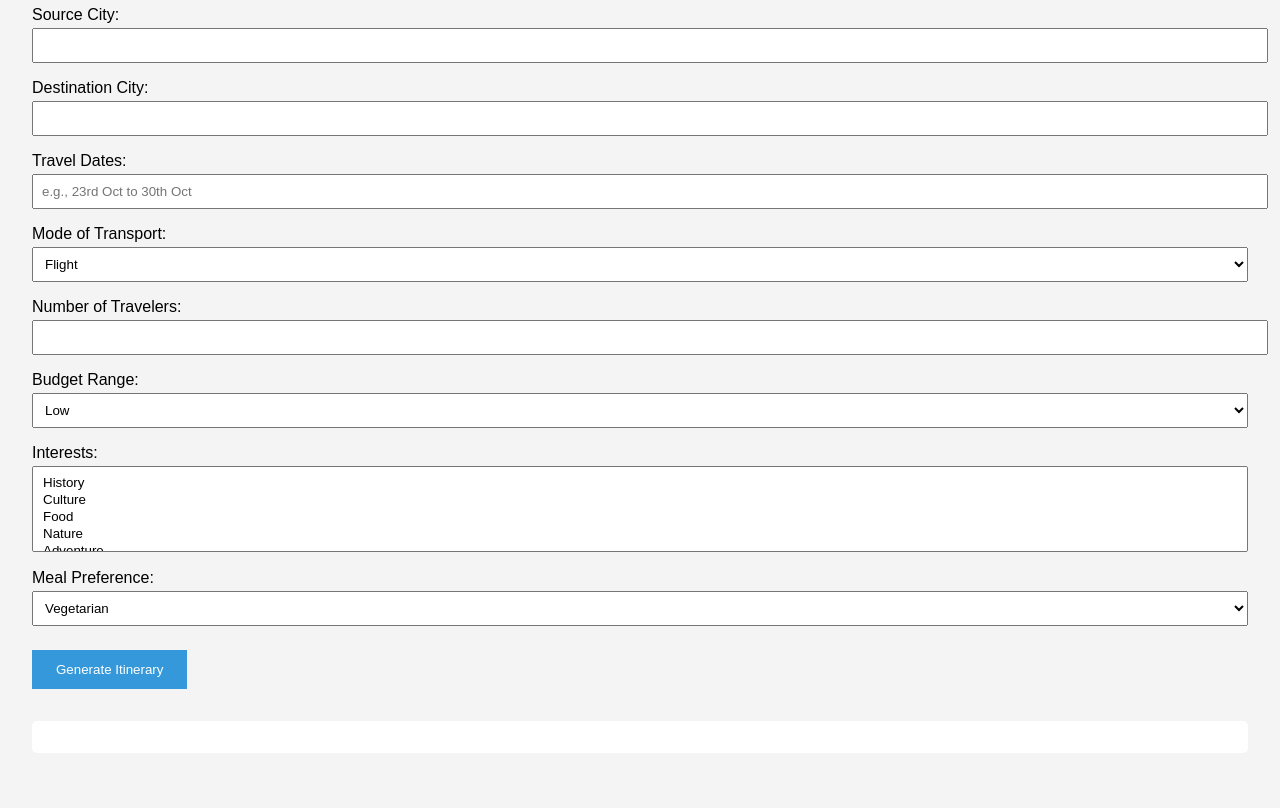
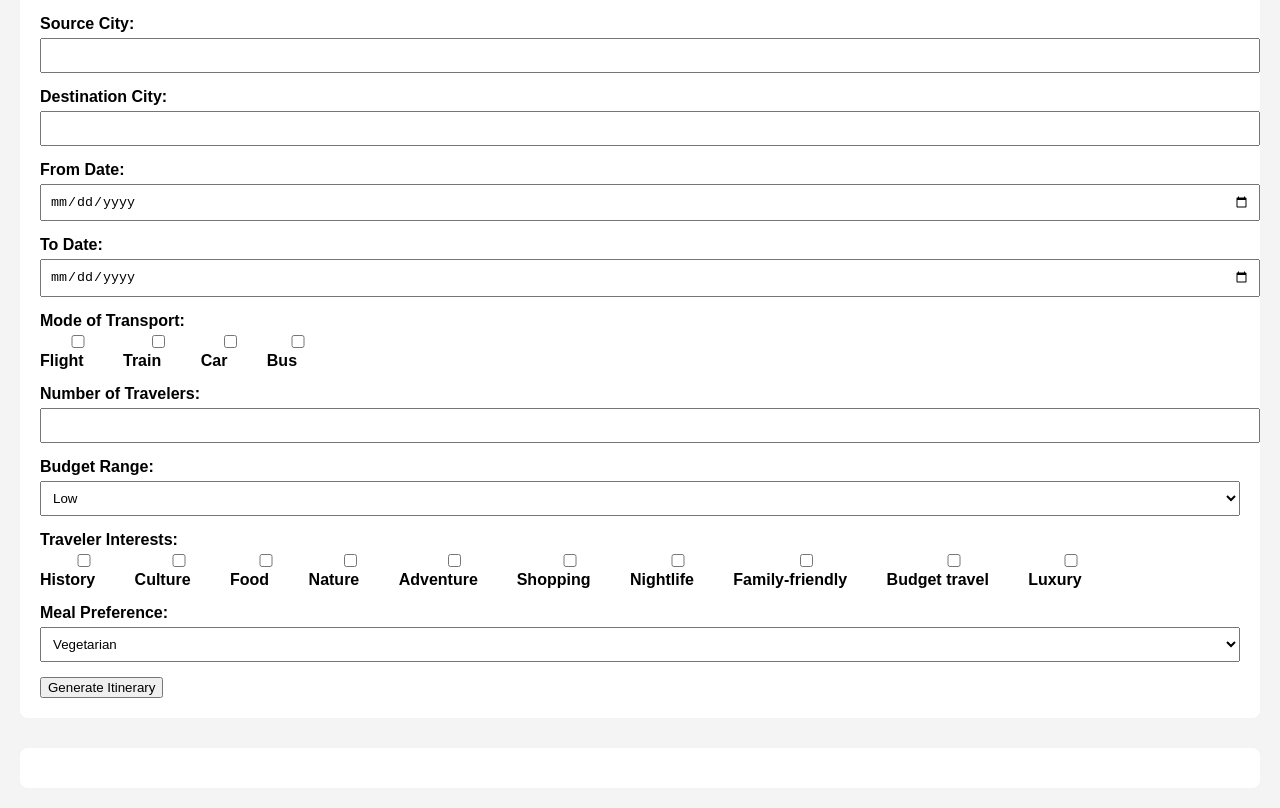
Before and after one commit to BinaSudeep/AI-Travel-Planner, a plain HTML site: page index.html in a window 1280 px wide. Shown: the part 85-893 px from the top of the page. Before the commit the page ends 870 px from the top, so only its background shows below. Drawn offline with Linux system fonts and the light colour scheme.

Commit message:
Add files via upload

```diff
--- a/index.html
+++ b/index.html
@@ -2,131 +2,144 @@
 <!DOCTYPE html>
 <html lang="en">
 <head>
-  <meta charset="UTF-8" />
-  <meta name="viewport" content="width=device-width, initial-scale=1.0"/>
+    <meta charset="UTF-8">
     <title>Travel Planner Assistant</title>
     <style>
         body {
             font-family: Arial, sans-serif;
-      margin: 2rem;
+            margin: 20px;
             background-color: #f4f4f4;
         }
         h1 {
             color: #2c3e50;
         }
+        form {
+            background-color: #ffffff;
+            padding: 20px;
+            border-radius: 8px;
+        }
+        .form-group {
+            margin-bottom: 15px;
+        }
         label {
-      display: block;
-      margin-top: 1rem;
+            font-weight: bold;
         }
-    input, select, textarea {
+        input, select {
             width: 100%;
-      padding: 0.5rem;
-      margin-top: 0.25rem;
+            padding: 8px;
+            margin-top: 5px;
         }
-    button {
-      margin-top: 1.5rem;
-      padding: 0.75rem 1.5rem;
-      background-color: #3498db;
-      color: white;
-      border: none;
-      cursor: pointer;
+        .checkbox-group {
+            display: flex;
+            flex-wrap: wrap;
         }
-    #itinerary {
-      margin-top: 2rem;
-      background-color: white;
-      padding: 1rem;
-      border-radius: 5px;
+        .checkbox-group label {
+            margin-right: 15px;
+        }
+        #itinerary-output {
+            margin-top: 30px;
+            background-color: #ffffff;
+            padding: 20px;
+            border-radius: 8px;
         }
     </style>
 </head>
 <body>
-  <h1>🌍 Travel Planner Assistant</h1>
-  <form id="travelForm">
-    <label>Source City:
-      <input type="text" id="source" required />
-    </label>
-    <label>Destination City:
-      <input type="text" id="destination" required />
-    </label>
-    <label>Travel Dates:
-      <input type="text" id="dates" placeholder="e.g., 23rd Oct to 30th Oct" required />
-    </label>
-    <label>Mode of Transport:
-      <select id="transport">
-        <option>Flight</option>
-        <option>Train</option>
-        <option>Car</option>
-        <option>Bus</option>
+    <h1>Travel Planner Assistant</h1>
+    <form id="travel-form">
+        <div class="form-group">
+            <label for="source">Source City:</label>
+            <input type="text" id="source" required>
+        </div>
+        <div class="form-group">
+            <label for="destination">Destination City:</label>
+            <input type="text" id="destination" required>
+        </div>
+        <div class="form-group">
+            <label for="from-date">From Date:</label>
+            <input type="date" id="from-date" required>
+        </div>
+        <div class="form-group">
+            <label for="to-date">To Date:</label>
+            <input type="date" id="to-date" required>
+        </div>
+        <div class="form-group">
+            <label>Mode of Transport:</label>
+            <div class="checkbox-group">
+                <label><input type="checkbox" name="transport" value="Flight"> Flight</label>
+                <label><input type="checkbox" name="transport" value="Train"> Train</label>
+                <label><input type="checkbox" name="transport" value="Car"> Car</label>
+                <label><input type="checkbox" name="transport" value="Bus"> Bus</label>
+            </div>
+        </div>
+        <div class="form-group">
+            <label for="travelers">Number of Travelers:</label>
+            <input type="number" id="travelers" required>
+        </div>
+        <div class="form-group">
+            <label for="budget">Budget Range:</label>
+            <select id="budget">
+                <option value="Low">Low</option>
+                <option value="Medium">Medium</option>
+                <option value="High">High</option>
             </select>
-    </label>
-    <label>Number of Travelers:
-      <input type="number" id="travelers" min="1" required />
-    </label>
-    <label>Budget Range:
-      <select id="budget">
-        <option>Low</option>
-        <option>Medium</option>
-        <option>High</option>
+        </div>
+        <div class="form-group">
+            <label>Traveler Interests:</label>
+            <div class="checkbox-group">
+                <label><input type="checkbox" name="interests" value="History"> History</label>
+                <label><input type="checkbox" name="interests" value="Culture"> Culture</label>
+                <label><input type="checkbox" name="interests" value="Food"> Food</label>
+                <label><input type="checkbox" name="interests" value="Nature"> Nature</label>
+                <label><input type="checkbox" name="interests" value="Adventure"> Adventure</label>
+                <label><input type="checkbox" name="interests" value="Shopping"> Shopping</label>
+                <label><input type="checkbox" name="interests" value="Nightlife"> Nightlife</label>
+                <label><input type="checkbox" name="interests" value="Family-friendly"> Family-friendly</label>
+                <label><input type="checkbox" name="interests" value="Budget travel"> Budget travel</label>
+                <label><input type="checkbox" name="interests" value="Luxury"> Luxury</label>
+            </div>
+        </div>
+        <div class="form-group">
+            <label for="meal-pref">Meal Preference:</label>
+            <select id="meal-pref">
+                <option value="Vegetarian">Vegetarian</option>
+                <option value="Non-Vegetarian">Non-Vegetarian</option>
+                <option value="Mixed">Mixed</option>
+                <option value="Other">Other</option>
             </select>
-    </label>
-    <label>Interests:
-      <select id="interests" multiple>
-        <option>History</option>
-        <option>Culture</option>
-        <option>Food</option>
-        <option>Nature</option>
-        <option>Adventure</option>
-        <option>Shopping</option>
-        <option>Nightlife</option>
-        <option>Family-friendly</option>
-        <option>Budget travel</option>
-        <option>Luxury</option>
-      </select>
-    </label>
-    <label>Meal Preference:
-      <select id="meal">
-        <option>Vegetarian</option>
-        <option>Non-Vegetarian</option>
-        <option>Mixed</option>
-        <option>Other</option>
-      </select>
-    </label>
+        </div>
         <button type="submit">Generate Itinerary</button>
     </form>
 
-  <div id="itinerary"></div>
+    <div id="itinerary-output"></div>
 
     <script>
-    document.getElementById("travelForm").addEventListener("submit", function(e) {
-      e.preventDefault();
+        document.getElementById("travel-form").addEventListener("submit", function(event) {
+            event.preventDefault();
             const source = document.getElementById("source").value;
             const destination = document.getElementById("destination").value;
-      const dates = document.getElementById("dates").value;
-      const transport = document.getElementById("transport").value;
+            const fromDate = document.getElementById("from-date").value;
+            const toDate = document.getElementById("to-date").value;
+            const transport = Array.from(document.querySelectorAll("input[name='transport']:checked")).map(el => el.value).join(", ");
             const travelers = document.getElementById("travelers").value;
             const budget = document.getElementById("budget").value;
-      const interests = Array.from(document.getElementById("interests").selectedOptions).map(opt => opt.value);
-      const meal = document.getElementById("meal").value;
+            const interests = Array.from(document.querySelectorAll("input[name='interests']:checked")).map(el => el.value).join(", ");
+            const mealPref = document.getElementById("meal-pref").value;
 
             const itinerary = `
-        <h2>🗓️ Sample Itinerary</h2>
+                <h2>Sample Itinerary</h2>
                 <p><strong>From:</strong> ${source}</p>
                 <p><strong>To:</strong> ${destination}</p>
-        <p><strong>Dates:</strong> ${dates}</p>
+                <p><strong>Dates:</strong> ${fromDate} to ${toDate}</p>
                 <p><strong>Transport:</strong> ${transport}</p>
                 <p><strong>Travelers:</strong> ${travelers}</p>
                 <p><strong>Budget:</strong> ${budget}</p>
-        <p><strong>Interests:</strong> ${interests.join(", ")}</p>
-        <p><strong>Meal Preference:</strong> ${meal}</p>
-        <hr/>
-        <h3>Day 1</h3>
-        <p><strong>Morning:</strong> Depart from ${source} via ${transport}</p>
-        <p><strong>Afternoon:</strong> Travel and onboard meals (${meal})</p>
-        <p><strong>Evening:</strong> Arrive in ${destination}, check-in to hotel</p>
-        <p><strong>Weather:</strong> Partly cloudy, 28°C</p>
-        <p><strong>Meal Stop:</strong> Recommended local ${meal.toLowerCase()} restaurant</p>
+                <p><strong>Interests:</strong> ${interests}</p>
+                <p><strong>Meal Preference:</strong> ${mealPref}</p>
+                <p><strong>Weather Forecast:</strong> Sample weather data will appear here.</p>
+                <p><strong>Meal Stops:</strong> Sample vegetarian restaurants in ${destination}.</p>
             `;
-      document.getElementById("itinerary").innerHTML = itinerary;
+            document.getElementById("itinerary-output").innerHTML = itinerary;
         });
     </script>
 </body>
```
Lines whose indentation alone changed are shown as unchanged.
